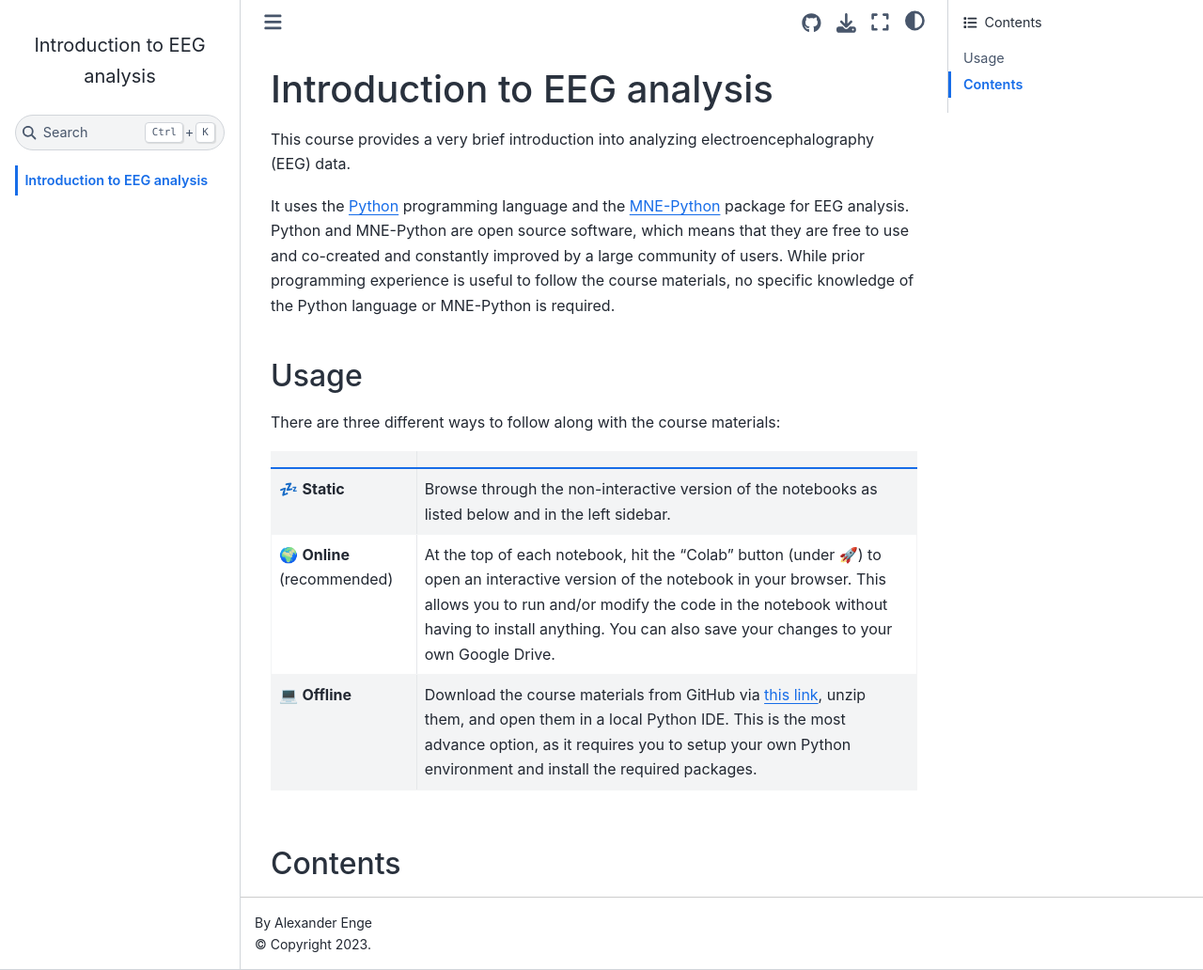
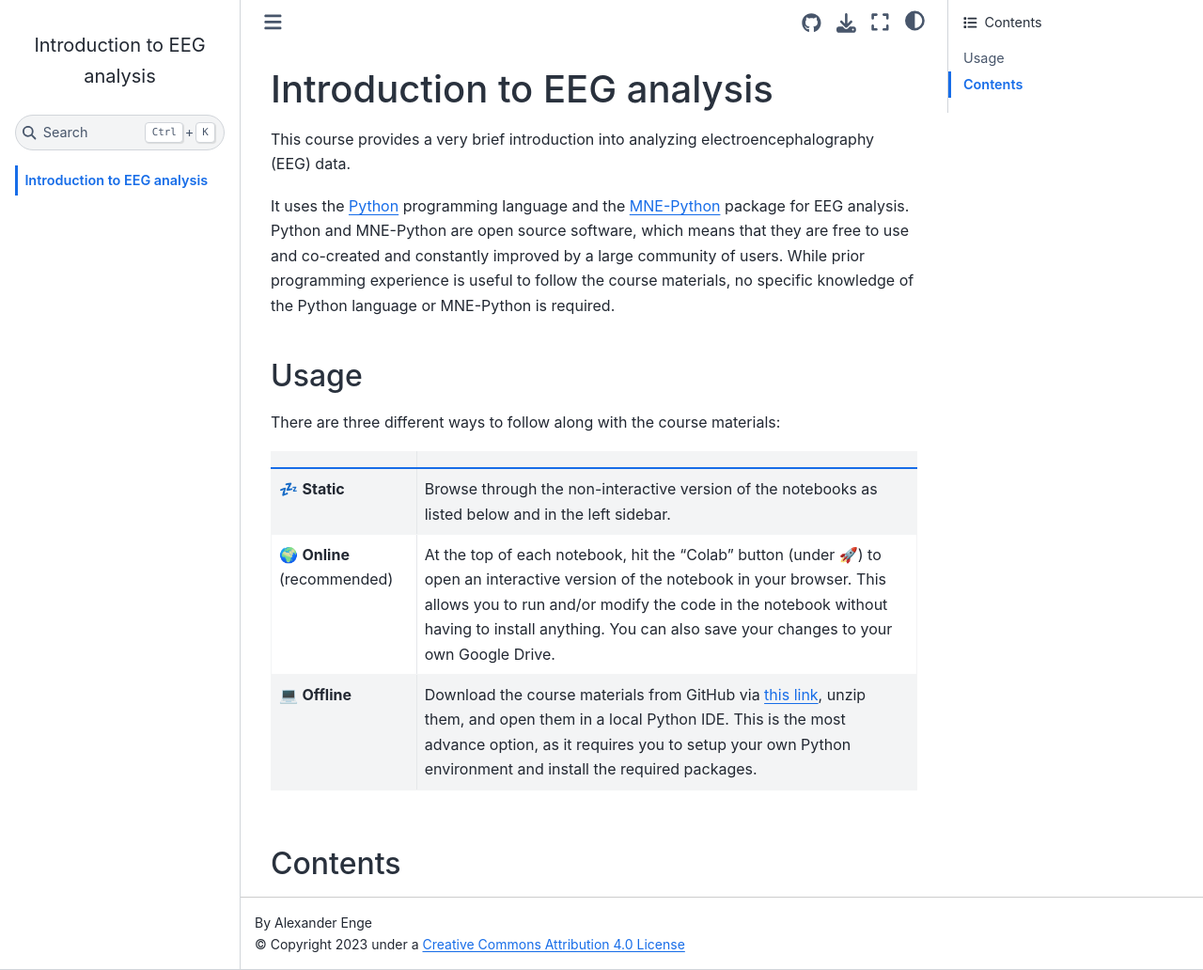
Before and after one commit to alexenge/intro-to-eeg, a Jupyter Book: the page built from misc/index.md, in a window 1280 px wide and 1032 px high. Shown: the whole window at 94% size. Built offline with Jupyter Book 1.0.4 settings and Sphinx 7.4.7 and the Sphinx Book theme 1.1.4, drawn with Linux system fonts in a browser that asks for light colours; pages that are not in the unit, such as notebooks, are missing from menus.

Commit message:
Add license to footer

```diff
--- a/_config.yml
+++ b/_config.yml
@@ -36,6 +36,11 @@ html:
   favicon: misc/favicon.png
   use_repository_button: true
   use_issues_button: true
+  extra_footer: |
+    <p>
+    © Copyright 2023 under a <a href="https://creativecommons.org/licenses/by/4.0/">
+    Creative Commons Attribution 4.0 License</a>
+    </p>
 
 # Sphinx options
 sphinx:
@@ -45,6 +50,7 @@ sphinx:
     bibtex_reference_style: apastyle
     bibtex_default_style: apa
     nb_merge_streams: true
+    html_show_copyright: false
     # nb_custom_formats:
     #   .py:
     #     - jupytext.reads
```
